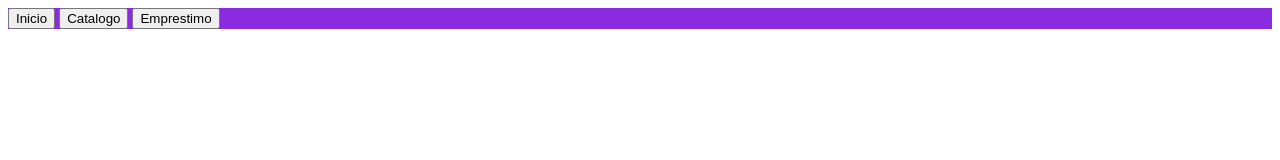
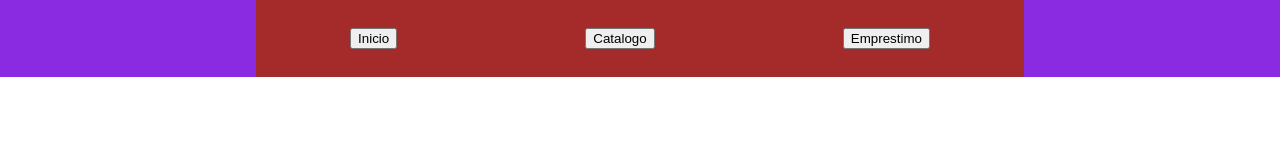
Before and after one commit to Italo-FL/Estudos, a plain HTML site: page Web - Biblioteca/index.html in a window 1280 px wide. Drawn offline with Linux system fonts and the light colour scheme.

Commit message:
Add files via upload

```diff
--- a/Web - Biblioteca/index.html
+++ b/Web - Biblioteca/index.html
@@ -4,16 +4,19 @@
     <meta charset="UTF-8">
     <meta http-equiv="X-UA-Compatible" content="IE=edge">
     <meta name="viewport" content="width=device-width, initial-scale=1.0">
-    <link rel="stylesheet" type="text/css" href="style.css" media="screen" />
+    <link rel="stylesheet" href="reset.css">
+    <link rel="stylesheet" href="style.css">
     <title>Biblioteca</title>
 </head>
 <body>
     <header>
-        <nav class="menu">
-            <button class="item-menu">Inicio</button>
-            <button class="item-menu">Catalogo</button>
-            <button class="item-menu">Emprestimo</button>
-        </nav>
+        <div class="navegacao">
+            <nav class="menu">
+                <button class="item-menu" id="item-menu">Inicio</button>
+                <button class="item-menu" id="item-menu">Catalogo</button>
+                <button class="item-menu" id="item-menu">Emprestimo</button>
+            </nav>
+        </div>
     </header>
 </body>
 </html>
--- /dev/null
+++ b/Web - Biblioteca/reset.css
@@ -0,0 +1,48 @@
+/* http://meyerweb.com/eric/tools/css/reset/
+   v2.0 | 20110126
+   License: none (public domain)
+*/
+
+html, body, div, span, applet, object, iframe,
+h1, h2, h3, h4, h5, h6, p, blockquote, pre,
+a, abbr, acronym, address, big, cite, code,
+del, dfn, em, img, ins, kbd, q, s, samp,
+small, strike, strong, sub, sup, tt, var,
+b, u, i, center,
+dl, dt, dd, ol, ul, li,
+fieldset, form, label, legend,
+table, caption, tbody, tfoot, thead, tr, th, td,
+article, aside, canvas, details, embed,
+figure, figcaption, footer, header, hgroup,
+menu, nav, output, ruby, section, summary,
+time, mark, audio, video {
+	margin: 0;
+	padding: 0;
+	border: 0;
+	font-size: 100%;
+	font: inherit;
+	vertical-align: baseline;
+}
+/* HTML5 display-role reset for older browsers */
+article, aside, details, figcaption, figure,
+footer, header, hgroup, menu, nav, section {
+	display: block;
+}
+body {
+	line-height: 1;
+}
+ol, ul {
+	list-style: none;
+}
+blockquote, q {
+	quotes: none;
+}
+blockquote:before, blockquote:after,
+q:before, q:after {
+	content: '';
+	content: none;
+}
+table {
+	border-collapse: collapse;
+	border-spacing: 0;
+}
--- a/Web - Biblioteca/style.css
+++ b/Web - Biblioteca/style.css
@@ -1,5 +1,26 @@
 header{
+    display: flex;
     width: 100%;
-    height: 40%;
+    height: 6vw;
     background-color: blueviolet;
 }
+
+.navegacao{
+    display: normal;
+    background-color: brown;
+    width: 60%;
+    margin: 0 auto;
+}
+
+nav.menu{
+    height: 100%;
+    display: flex;
+    position: relative;
+    justify-content: space-around;
+    align-items: center;
+
+}
+
+button.item-menu{
+
+}
```
